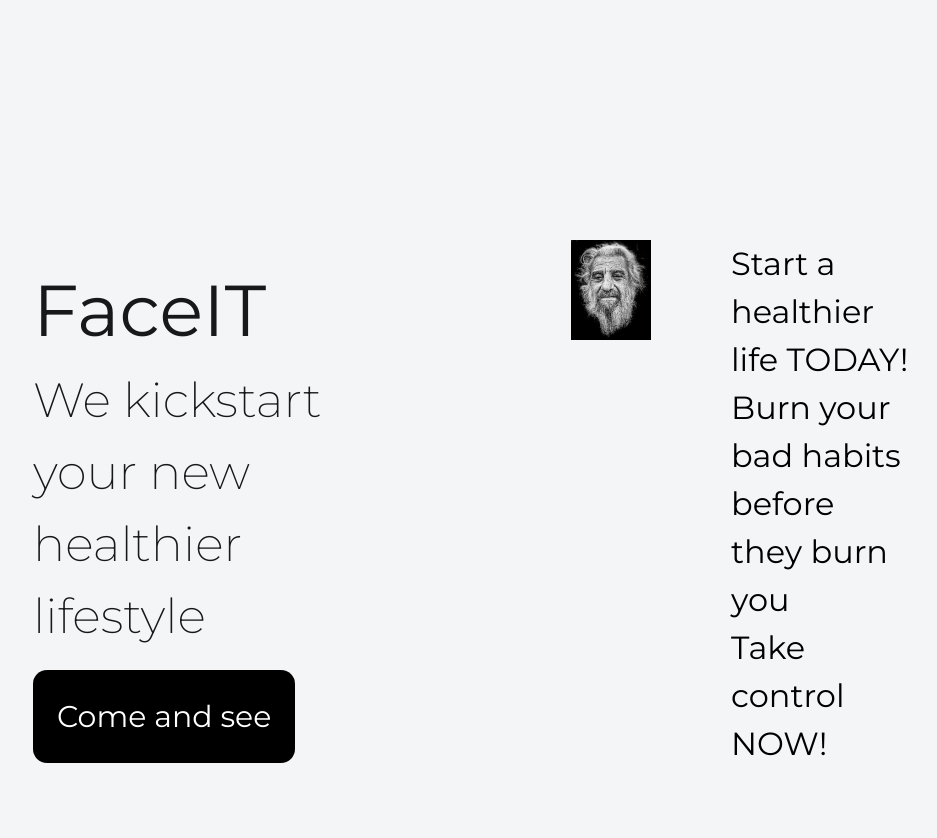
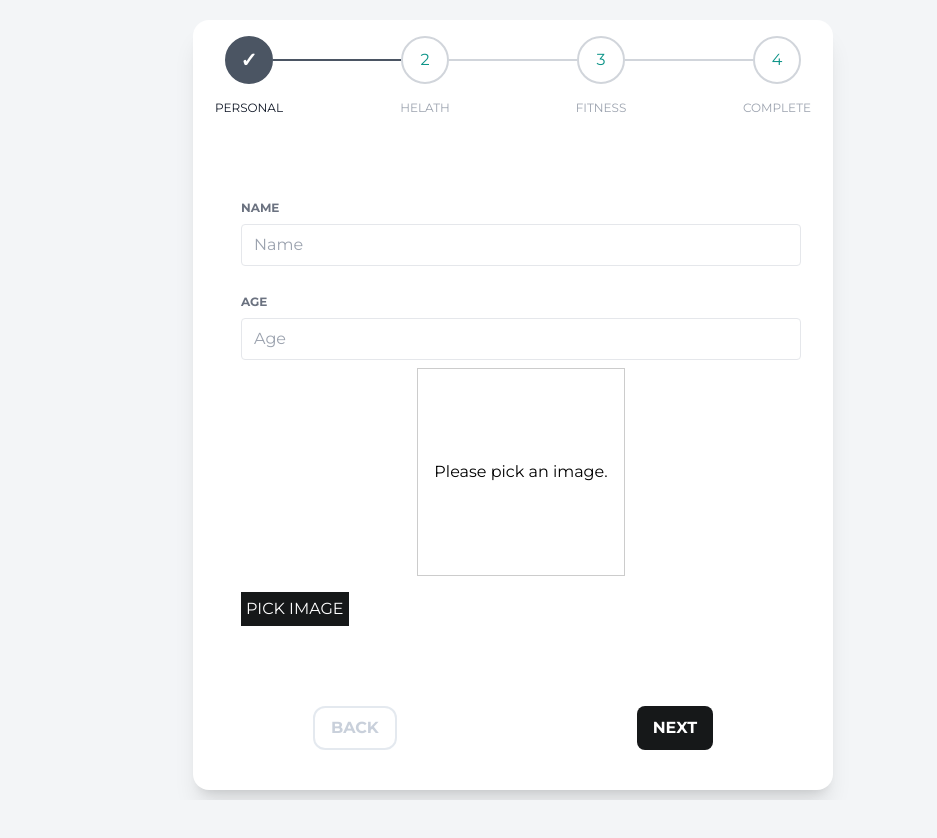
Before and after one commit to RolfHegr/hackathon_faceIT, a React (Create React App) app in the folder Full Stack/: page /form in a window 1280 px wide. Shown: the top 838 px of the page, without its empty margins (127-1064 px from the left). After the commit the page ends 800 px from the top, so only its background shows below. Built offline with nearby package versions, Linux system fonts and the light colour scheme.

Commit message:
browser routes added

```diff
--- a/Full Stack/package.json
+++ b/Full Stack/package.json
@@ -9,6 +9,7 @@
     "react": "^17.0.2",
     "react-bootstrap": "^2.4.0",
     "react-dom": "^17.0.2",
+    "react-router-dom": "^6.3.0",
     "react-scripts": "5.0.0",
     "web-vitals": "^2.1.4"
   },
--- a/Full Stack/src/App.js
+++ b/Full Stack/src/App.js
@@ -1,13 +1,15 @@
 import './index.css'
 import Form from "./components/Form";
 import WelcomePage from "./components/welcomePage/WelcomePage";
+import { Route, Routes } from 'react-router-dom';
 
 function App() {
   return (
-    <div>
-      <WelcomePage />
-      {/* <Form/>  */}
-    </div>
+    <Routes>
+      <Route path="/"  element={<WelcomePage />} />
+      <Route path="/form"  element={<Form/>} />
+
+    </Routes>
   )
 }
 
--- a/Full Stack/src/components/welcomePage/WelcomePage.jsx
+++ b/Full Stack/src/components/welcomePage/WelcomePage.jsx
@@ -2,24 +2,31 @@ import React from "react";
 import "./welcomePage.css";
 import face from "./images/face.jpg";
 import { Container } from "react-bootstrap";
+import { useNavigate } from "react-router-dom";
+import Form from "../Form";
 
 const WelcomePage = () => {
+    const navigate = useNavigate()
+
+    const userForm = () => {
+        navigate("/form")
+    }
   return (
       <Container>
     <div className="pageWrapper">
       <div className="welcomeWrapper">
         <h1>FaceIT</h1>
         <h3>We kickstart your new healthier lifestyle</h3>
-        <button>Come and see</button>
+        <button onClick={userForm}>Come and see</button>
       </div>
       <div className="sideInfo">
         <div className="welcomeFace">
           <img src={face} width="300" />
         </div>
         <div className="motivation">
-          <p>Start a healthier life TODAY!</p>
-          <p>Burn your bad habits before they burn you</p>
-          <p>Take control NOW!</p>
+          <span>Start a healthier life TODAY!</span>
+          <span>Burn your bad habits before they burn you</span>
+          <span>Take control NOW!</span>
         </div>
       </div>
     </div>
--- a/Full Stack/src/components/welcomePage/welcomePage.css
+++ b/Full Stack/src/components/welcomePage/welcomePage.css
@@ -54,6 +54,10 @@
     font-weight: 500;
     align-items: center;
 }
+.motivation>span {
+    border: 2px solid peru;
+    font-size: 2rem;
+}
 
 .faceSideControl {
     border: 1px solid blue;
--- a/Full Stack/src/index.js
+++ b/Full Stack/src/index.js
@@ -2,10 +2,11 @@ import React from "react";
 import ReactDOM from "react-dom";
 import "./index.css";
 import App from "./App";
+import { BrowserRouter } from "react-router-dom";
 
 ReactDOM.render(
-  <React.StrictMode>
+ <BrowserRouter>
     <App />
-  </React.StrictMode>,
+  </BrowserRouter>,
   document.getElementById("root")
 );
```
Also changed, not shown: 1 other file (tests, documents, lock files or other folders).
